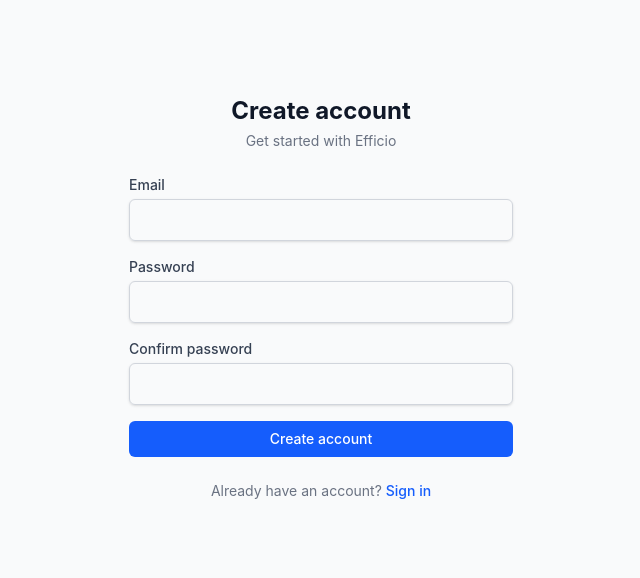
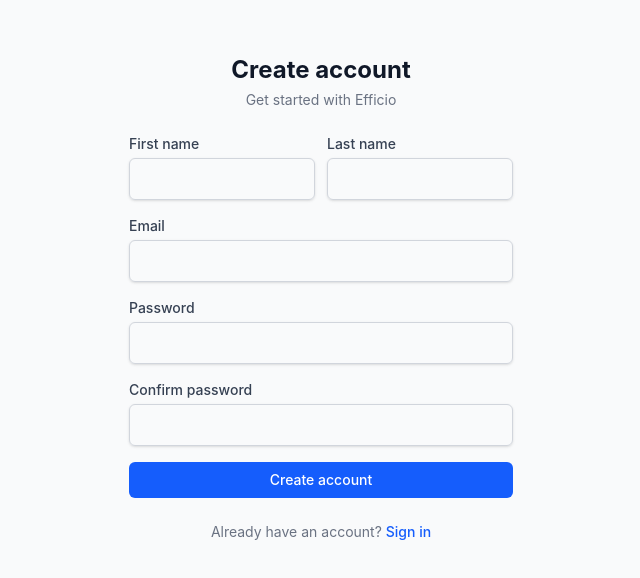
Before and after one commit to platon1721/efficio-front, a React (Vite) app: page /register in a window 1280 px wide. Shown: the part 102-680 px from the top of the page, without its empty margins (319-959 px from the left). Built offline with nearby package versions, Linux system fonts and the light colour scheme; no server answers.

Commit message:
Register page updated: Ask user first and last names for registration

```diff
--- a/src/access/AccessProvider.tsx
+++ b/src/access/AccessProvider.tsx
@@ -112,7 +112,7 @@
     const value: AccessContextValue = {
         context: context ?? null,
         isLoading,
-        isPlatformAdmin: context?.user.isPlatformAdmin ?? false,
+        isPlatformAdmin: (context?.user.isPlatformAdmin || context?.user.isGodAdmin) ?? false,
         isGodAdmin: context?.user.isGodAdmin ?? false,
         activeTenant,
         setActiveTenantId,
--- a/src/auth/AuthProvider.tsx
+++ b/src/auth/AuthProvider.tsx
@@ -1,14 +1,14 @@
 import { createContext, useContext, useEffect, useState, type ReactNode } from 'react';
 import { authApi } from '../api/auth';
 import { tokenStorage } from '../api/client';
-import type { UserInfo } from '../types/api';
+import type {RegisterRequest, UserInfo} from '../types/api';
 
 interface AuthContextType {
     user: UserInfo | null;
     isLoading: boolean;
     isAuthenticated: boolean;
     login: (email: string, password: string) => Promise<void>;
-    register: (email: string, password: string) => Promise<void>;
+    register: (payload: RegisterRequest) => Promise<void>;
     logout: () => Promise<void>;
 }
 
@@ -37,8 +37,8 @@
         setUser(userInfo);
     };
 
-    const register = async (email: string, password: string) => {
-        await authApi.register({ email, password });
+    const register = async (payload: RegisterRequest) => {
+        await authApi.register(payload);
         const userInfo = await authApi.getUserInfo();
         setUser(userInfo);
     };
--- a/src/pages/auth/RegisterPage.tsx
+++ b/src/pages/auth/RegisterPage.tsx
@@ -5,6 +5,8 @@
 import { getApiError } from '../../api/client';
 
 interface RegisterForm {
+    firstName: string;
+    lastName: string;
     email: string;
     password: string;
     confirmPassword: string;
@@ -22,7 +24,12 @@
 
     const onSubmit = async (data: RegisterForm) => {
         try {
-            await registerUser(data.email, data.password);
+            await registerUser({
+                firstName: data.firstName,
+                lastName: data.lastName,
+                email: data.email,
+                password: data.password,
+            });
             toast.success('Account created successfully');
             navigate('/');
         } catch (error) {
@@ -46,6 +53,40 @@
                 </div>
 
                 <form onSubmit={handleSubmit(onSubmit)} className="space-y-4">
+                    <div className="grid grid-cols-2 gap-3">
+                        <div>
+                            <label htmlFor="firstName" className="block text-sm font-medium text-gray-700">
+                                First name
+                            </label>
+                            <input
+                                id="firstName"
+                                type="text"
+                                autoComplete="given-name"
+                                className="mt-1 block w-full rounded-md border border-gray-300 px-3 py-2 shadow-sm focus:border-blue-500 focus:outline-none focus:ring-1 focus:ring-blue-500"
+                                {...register('firstName', { required: 'Required' })}
+                            />
+                            {errors.firstName && (
+                                <p className="mt-1 text-sm text-red-600">{errors.firstName.message}</p>
+                            )}
+                        </div>
+
+                        <div>
+                            <label htmlFor="lastName" className="block text-sm font-medium text-gray-700">
+                                Last name
+                            </label>
+                            <input
+                                id="lastName"
+                                type="text"
+                                autoComplete="family-name"
+                                className="mt-1 block w-full rounded-md border border-gray-300 px-3 py-2 shadow-sm focus:border-blue-500 focus:outline-none focus:ring-1 focus:ring-blue-500"
+                                {...register('lastName', { required: 'Required' })}
+                            />
+                            {errors.lastName && (
+                                <p className="mt-1 text-sm text-red-600">{errors.lastName.message}</p>
+                            )}
+                        </div>
+                    </div>
+
                     <div>
                         <label htmlFor="email" className="block text-sm font-medium text-gray-700">
                             Email
--- a/src/types/api.ts
+++ b/src/types/api.ts
@@ -6,10 +6,10 @@
 }
 
 export interface RegisterRequest {
+    firstName: string;
+    lastName: string;
     email: string;
     password: string;
-    firstName?: string;
-    lastName?: string;
 }
 
 export interface JwtResponse {
```
